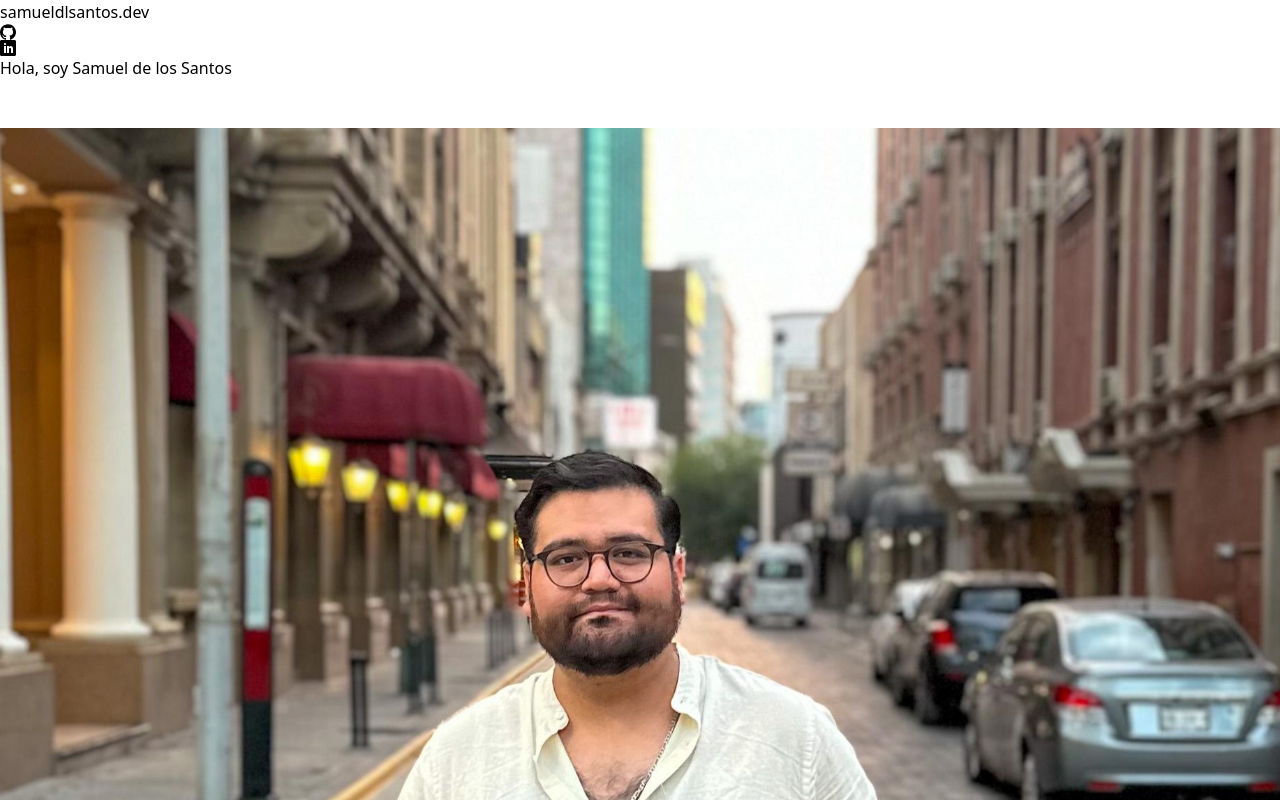
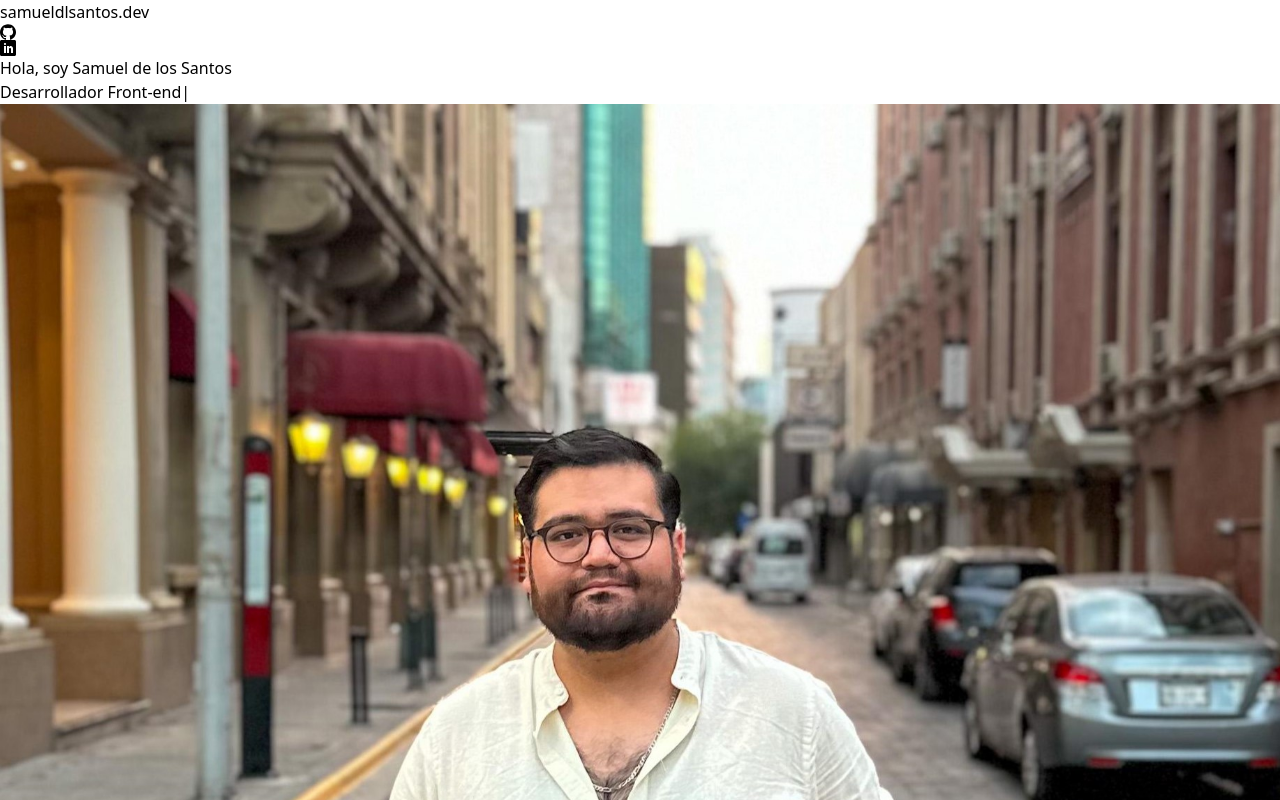
Before and after one commit to samueldlsantos/samueldlsantos-portfolio, a React (Vite) app: page / in a window 1280 px wide. Shown: the top 800 px of the page. Built offline with nearby package versions, Linux system fonts and the light colour scheme.

Commit message:
Se agrega el margen top a cada seccion, se corrige la visualizacion del TypeAnimation que mueve los elementos de la pantalla

```diff
--- a/src/components/About.tsx
+++ b/src/components/About.tsx
@@ -5,7 +5,7 @@ type AboutProps = {
 }
 const About = ({introduction} : AboutProps) => {
   return (
-    <div className="max-w-6xl mx-3 md:mx-4 lg:mx-5 xl:mx-auto mt-10">
+    <div className="max-w-6xl mx-3 md:mx-4 lg:mx-5 xl:mx-auto mt-20">
       <h2 className="text-white text-center text-4xl font-bold mb-5">
         Sobre mi
       </h2>
--- a/src/components/Hero.tsx
+++ b/src/components/Hero.tsx
@@ -26,17 +26,18 @@ const iconVariants = (duration: number) : Variants => ({
 
 const Hero = ({ name }: HeroProps) => {
   return (
-    <div className="max-w-6xl mx-3 md:mx-4 lg:mx-5 xl:mx-auto md:place-content-center h-5/6">
+    <div className="max-w-6xl mx-3 md:mx-4 lg:mx-5 xl:mx-auto md:place-content-center h-5/6 mt-10">
       <div className="flex justify-between items-center flex-col gap-5 lg:flex-row">
         <div>
           <h1 className="text-white text-5xl font-thin">
             Hola, soy{" "}
-            <span className="flex felx-column font-bold text-blue-600 text-6xl">
+            <span className="font-bold text-blue-600 text-6xl block">
               {name}
             </span>
           </h1>
+          <div className="relative md:mt-10 bg-blue-600 p-2 rounded-md font-bold">
+            <div className="overflow-hidden h-16 flex items-center">
               <TypeAnimation
-          className="text-white text-4xl mt-10 bg-blue-600 p-2 rounded-md font-bold"
                 sequence={[
                   "Ingeniero en desarrollo de software",
                   1000,
@@ -53,9 +54,12 @@ const Hero = ({ name }: HeroProps) => {
                 ]}
                 wrapper="span"
                 speed={50}
-            style={{ fontSize: "2em", display: "inline-block", color:"white" }}
+                className="text-3xl md:text-4xl text-white"
                 repeat={Infinity}
+                style={{ display: 'inline-block' }}
               />
+            </div>
+          </div>
         </div>
         <div className="sm:max-w-md">
           <img
@@ -68,50 +72,50 @@ const Hero = ({ name }: HeroProps) => {
               variants={iconVariants(2)}
               initial="initial"
               animate="animate"
-               className="rounded-2xl border-4 border-blue-500/50 p-2">
-                  <SiDotnet className=" text-violet-500 text-4xl " />
+              className="rounded-2xl border-4 border-blue-500/50 p-2"
+            >
+              <SiDotnet className="text-violet-500 text-4xl" />
             </motion.div>
-
             <motion.div
               variants={iconVariants(3)}
               initial="initial"
               animate="animate"
-              className="rounded-2xl border-4 border-blue-500/50 p-2">
+              className="rounded-2xl border-4 border-blue-500/50 p-2"
+            >
               <SiMicrosoftsqlserver className="text-yellow-600 text-4xl" />
             </motion.div>
-
             <motion.div
               variants={iconVariants(2.5)}
               initial="initial"
               animate="animate"
-              className="rounded-2xl border-4 border-blue-500/50 p-2">
+              className="rounded-2xl border-4 border-blue-500/50 p-2"
+            >
               <AiOutlineJavaScript className="text-yellow-400 text-4xl" />
             </motion.div>
-
             <motion.div
               variants={iconVariants(2)}
               initial="initial"
               animate="animate"
-                  className="rounded-2xl border-4 border-blue-500/50 p-2">
+              className="rounded-2xl border-4 border-blue-500/50 p-2"
+            >
               <SiTypescript className="text-blue-500 text-4xl" />
             </motion.div>
-
             <motion.div
               variants={iconVariants(3.5)}
               initial="initial"
               animate="animate"
-                    className="rounded-2xl border-4 border-blue-500/50 p-2">
+              className="rounded-2xl border-4 border-blue-500/50 p-2"
+            >
               <FaReact className="text-blue-300 text-4xl" />
             </motion.div>
-
             <motion.div
               variants={iconVariants(3)}
               initial="initial"
               animate="animate"
-                  className="rounded-2xl border-4 border-blue-500/50 p-2">
+              className="rounded-2xl border-4 border-blue-500/50 p-2"
+            >
               <SiTailwindcss className="text-sky-700 text-4xl" />
             </motion.div>
-
           </div>
         </div>
       </div>
--- a/src/components/Portfolio.tsx
+++ b/src/components/Portfolio.tsx
@@ -7,7 +7,7 @@ type PortfolioProps = {
 
 const Portfolio = ({projects} : PortfolioProps) => {
   return (
-    <div className="max-w-6xl mx-3 md:mx-4 lg:mx-5 xl:mx-auto mt-10">
+    <div className="max-w-6xl mx-3 md:mx-4 lg:mx-5 xl:mx-auto mt-20">
         <h2 className="text-white text-center text-4xl font-bold mb-10">Portafolio</h2>
         <div className="grid grid-cols-1 md:grid-cols-2 lg:grid-cols-3 gap-5">
         {
--- a/src/components/WorkExperience.tsx
+++ b/src/components/WorkExperience.tsx
@@ -7,7 +7,7 @@ type WorkExperienceProps = {
 
 const WorkExperience = ({experiences} : WorkExperienceProps) => {
   return (
-    <div className="max-w-6xl mx-3 md:mx-4 lg:mx-5 xl:mx-auto mt-10">
+    <div className="max-w-6xl mx-3 md:mx-4 lg:mx-5 xl:mx-auto mt-20">
         <h2 className="text-white text-center text-4xl font-bold mb-10">Experiencia laboral</h2>
         {experiences.length > 0 ? experiences.map((experience) =>
         <WorkItem key={experience.id} experience={experience}/>
--- a/src/components/WorkItem.tsx
+++ b/src/components/WorkItem.tsx
@@ -8,7 +8,7 @@ type WorkItemProps = {
 const WorkItem = ({ experience }: WorkItemProps) => {
   return (
     <div className="border-l-4 border-blue-500/50 p-5 flex md:gap-5 lg:gap-36 flex-col md:flex-row md:items-center md:pb-12 relative">
-      <div className="md:w-1/2 lg:w-1/3">
+      <div className=" mt-10 md:mt-0 md:w-1/2 lg:w-1/3">
         <p className="text-blue-600  font-bold text-2xl rounded-md">
           {experience.role}
         </p>
```
Lines whose indentation alone changed are shown as unchanged.
